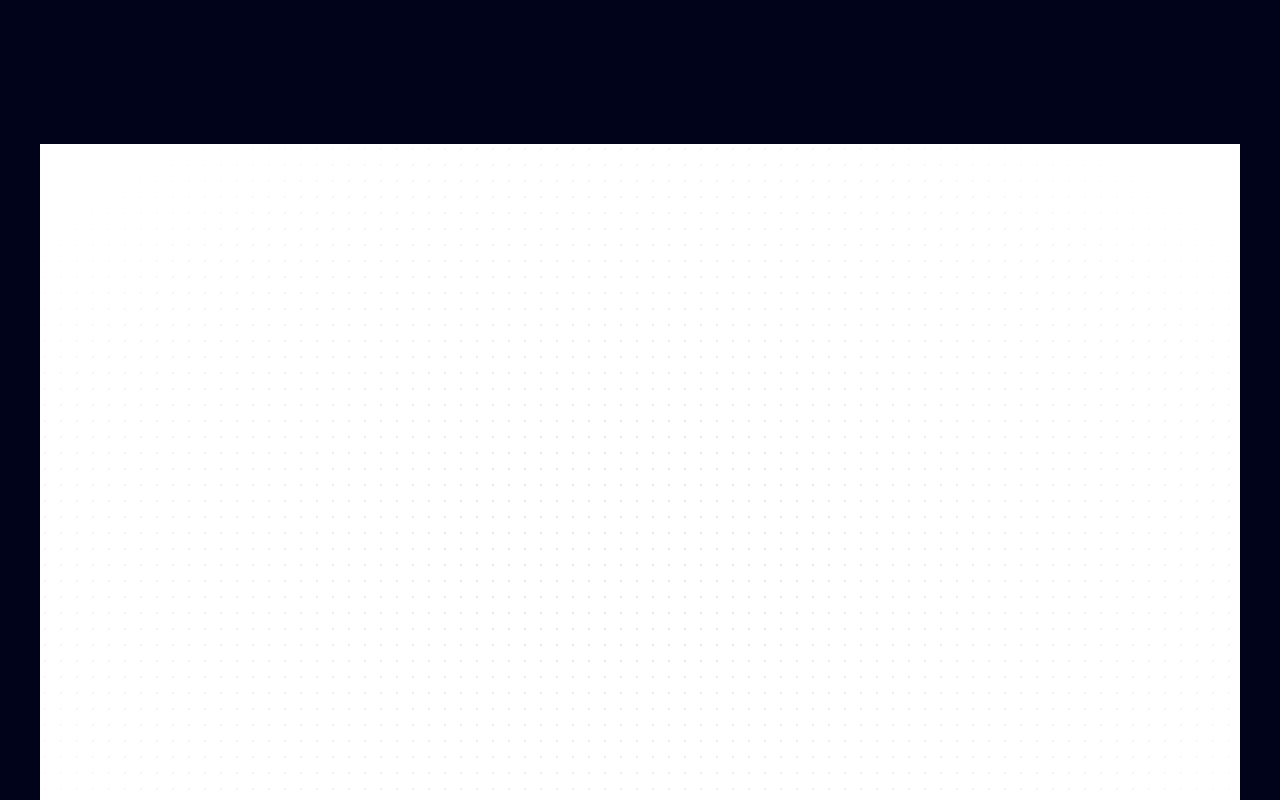
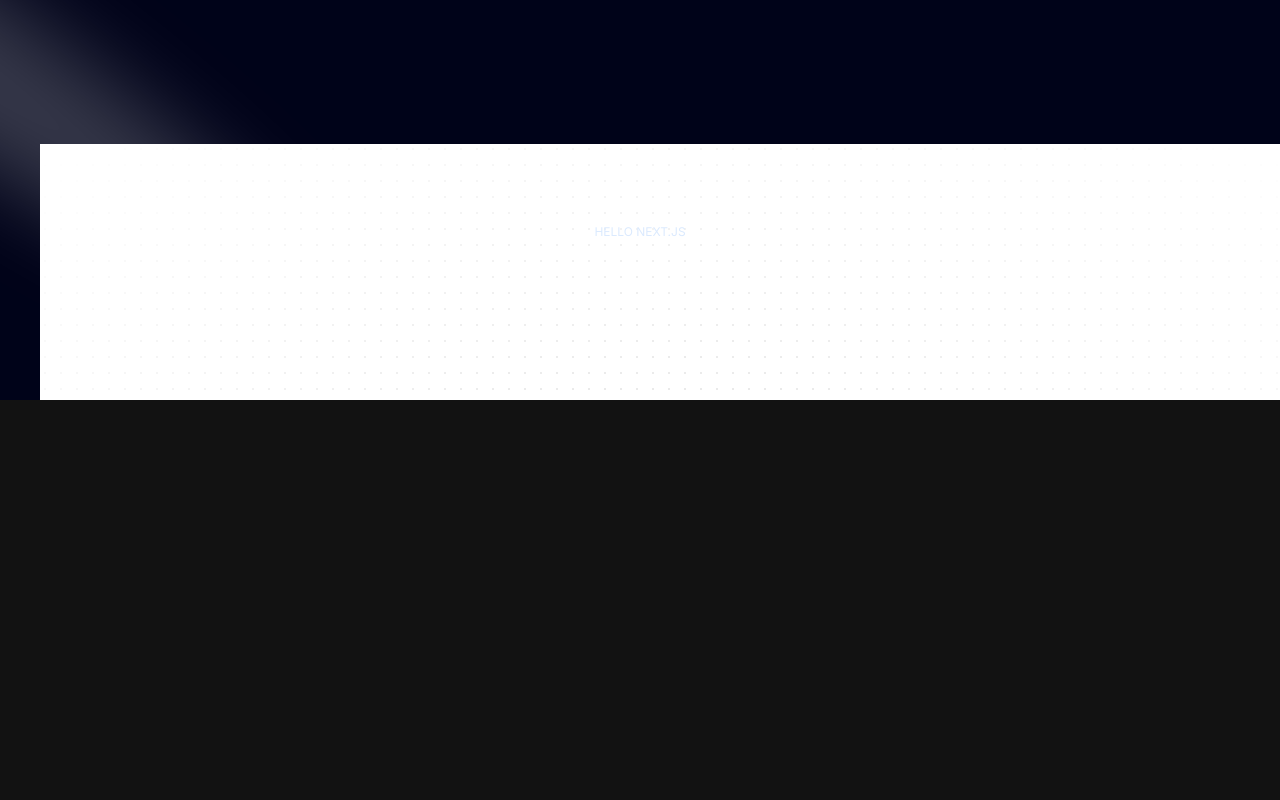
Before and after one commit to gamy2/portfolio, a Next.js app: page / in a window 1280 px wide. Shown: the top 800 px of the page. Built offline with nearby package versions, Linux system fonts and the light colour scheme.

Commit message:
adding first text
adding first text and use poseation to move it over background but i dont love this way  i will try to find anther one later

```diff
--- a/app/layout.tsx
+++ b/app/layout.tsx
@@ -1,6 +1,7 @@
 import type { Metadata } from "next";
 import { Inter } from "next/font/google";
 import "./globals.css";
+import { ThemeProvider } from "./providers";
 
 const inter = Inter({ subsets: ["latin"] });
 
@@ -9,11 +10,19 @@ export const metadata: Metadata = {
   description: "Gemyz's Portfolio",
 };
 
-export default function RootLayout({children,}: Readonly<{children: React.ReactNode;}>)
-{
+export default function RootLayout({
+  children,
+}: Readonly<{ children: React.ReactNode }>) {
   return (
     <html lang="en">
-      <body className={inter.className}>{children}</body>
+      <ThemeProvider
+        attribute="class"
+        defaultTheme="dark"
+        enableSystem
+        disableTransitionOnChange
+      >
+        <body className={inter.className}>{children}</body>
+      </ThemeProvider>
     </html>
   );
 }
--- /dev/null
+++ b/app/providers.tsx
@@ -0,0 +1,9 @@
+"use client";
+
+import * as React from "react";
+import { ThemeProvider as NextThemesProvider } from "next-themes";
+import { type ThemeProviderProps } from "next-themes/dist/types";
+
+export function ThemeProvider({ children, ...props }: ThemeProviderProps) {
+  return <NextThemesProvider {...props}>{children}</NextThemesProvider>;
+}
--- a/components/hero.tsx
+++ b/components/hero.tsx
@@ -6,8 +6,15 @@ import { DotBackgroundDemo } from "./ui/background";
 const Hero = () => {
   return (
     <div className="pb-20 pt-36">
-      {/* <Spotlight className="-top-40 -left-10 md:-left-32 md:-top-20 h-screen" /> */}
+      <Spotlight className="-top-40 -left-10 md:-left-32 md:-top-20 h-screen" />
       <DotBackgroundDemo />
+      <div className="flex justify-center relative my-20 z-10">
+        <div className="max-w-[89vw] md:max-w-2xl lg:max-w-[60vw] flex flex-col items-center justify-center">
+          <h2 className="text-blue-100 uppercase text-xs text-center max-w-80">
+            Hello Next.js
+          </h2>
+        </div>
+      </div>
     </div>
   );
 };
--- a/components/ui/background.tsx
+++ b/components/ui/background.tsx
@@ -2,7 +2,7 @@ import React from "react";
 
 export function DotBackgroundDemo() {
   return (
-    <div className="h-screen w-full dark:bg-black-100 bg-white  dark:bg-dot-white/[0.3] bg-dot-black/[0.2] relative flex items-center justify-center">
+    <div className="h-screen w-full dark:bg-black-100 bg-white  dark:bg-dot-white/[0.3] bg-dot-black/[0.2] absolute flex items-center justify-center">
       {/* Radial gradient for the container to give a faded look */}
       <div className="absolute pointer-events-none inset-0 flex items-center justify-center dark:bg-black-100 bg-white [mask-image:radial-gradient(ellipse_at_center,transparent_20%,black)]"></div>
     </div>
--- /dev/null
+++ b/components/ui/text_generate.tsx
@@ -0,0 +1,54 @@
+"use client";
+import { useEffect } from "react";
+import { motion, stagger, useAnimate } from "framer-motion";
+import { cn } from "@/lib/utils";
+
+export const TextGenerateEffect = ({
+  words,
+  className,
+}: {
+  words: string;
+  className?: string;
+}) => {
+  const [scope, animate] = useAnimate();
+  let wordsArray = words.split(" ");
+  useEffect(() => {
+    animate(
+      "span",
+      {
+        opacity: 1,
+      },
+      {
+        duration: 2,
+        delay: stagger(0.2),
+      }
+    );
+  }, [scope.current]);
+
+  const renderWords = () => {
+    return (
+      <motion.div ref={scope}>
+        {wordsArray.map((word, idx) => {
+          return (
+            <motion.span
+              key={word + idx}
+              className="dark:text-white text-black opacity-0"
+            >
+              {word}{" "}
+            </motion.span>
+          );
+        })}
+      </motion.div>
+    );
+  };
+
+  return (
+    <div className={cn("font-bold", className)}>
+      <div className="mt-4">
+        <div className=" dark:text-white text-black text-2xl leading-snug tracking-wide">
+          {renderWords()}
+        </div>
+      </div>
+    </div>
+  );
+};
--- a/package.json
+++ b/package.json
@@ -9,10 +9,12 @@
     "lint": "next lint"
   },
   "dependencies": {
+    "@nextui-org/react": "^2.4.2",
     "clsx": "^2.1.1",
     "framer-motion": "^11.2.13",
     "mini-svg-data-uri": "^1.4.4",
     "next": "14.2.4",
+    "next-themes": "^0.3.0",
     "react": "^18",
     "react-dom": "^18",
     "tailwind-merge": "^2.3.0"
```
Also changed, not shown: 1 other file (tests, documents, lock files or other folders).
